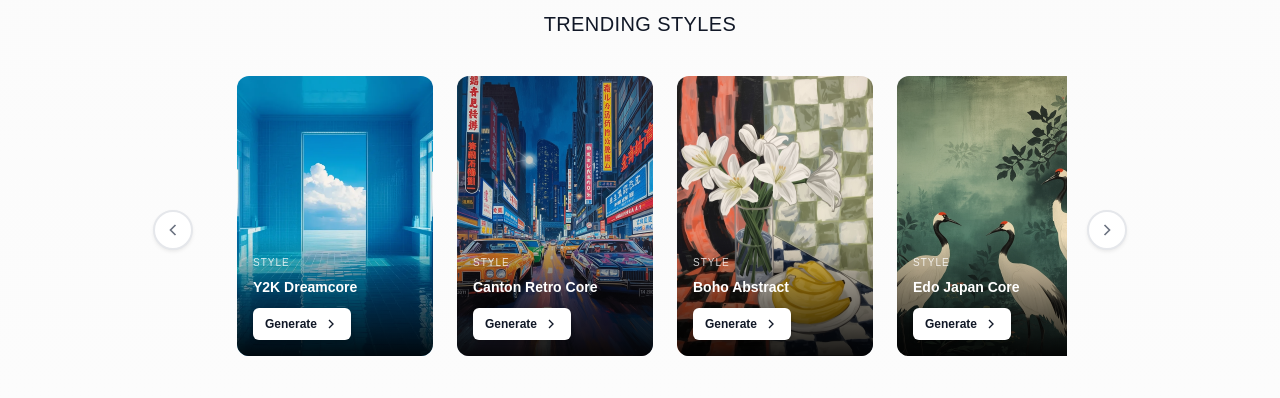
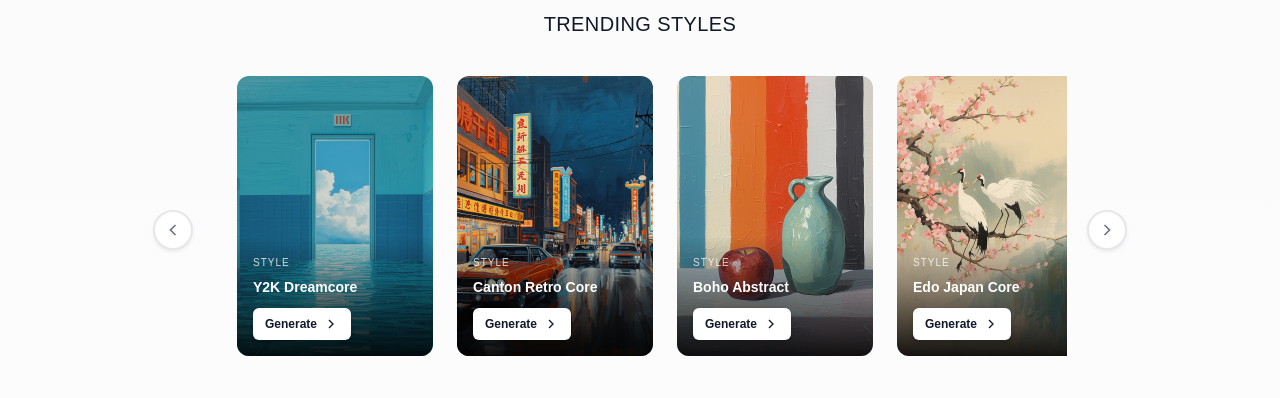
Before and after one commit to nathanielwalker1/picaso4, a website built with Vite: page index.html in a window 1280 px wide. Shown: the part 583-981 px from the top of the page. Built offline with nearby package versions, Linux system fonts and the light colour scheme; some packages are replaced by stand-ins of ours; no server answers; a web font is replaced by a local one.

Commit message:
updated images

```diff
--- a/index.html
+++ b/index.html
@@ -86,7 +86,7 @@
             <div class="trending-item">
               <div class="trending-card" data-style="y2k">
                 <div class="trending-card-image">
-                  <img src="/src/assets/y2k.png" alt="Y2K Dreamcore">
+                  <img src="/src/assets/y2k2.jpg" alt="Y2K Dreamcore">
                 </div>
                 <div class="trending-card-overlay">
                   <span class="trending-card-label">STYLE</span>
@@ -104,7 +104,7 @@
             <div class="trending-item">
               <div class="trending-card" data-style="canton">
                 <div class="trending-card-image">
-                  <img src="/src/assets/canton-retro.png" alt="Canton Retro Core">
+                  <img src="/src/assets/canton-retro2.png" alt="Canton Retro Core">
                 </div>
                 <div class="trending-card-overlay">
                   <span class="trending-card-label">STYLE</span>
@@ -122,7 +122,7 @@
             <div class="trending-item">
               <div class="trending-card" data-style="edo">
                 <div class="trending-card-image">
-                  <img src="/src/assets/flower.png" alt="Boho Abstract">
+                  <img src="/src/assets/flower2.jpg" alt="Boho Abstract">
                 </div>
                 <div class="trending-card-overlay">
                   <span class="trending-card-label">STYLE</span>
@@ -140,7 +140,7 @@
             <div class="trending-item">
               <div class="trending-card" data-style="japan">
                 <div class="trending-card-image">
-                  <img src="/src/assets/japan.png" alt="Edo Japan Core">
+                  <img src="/src/assets/japan2.jpg" alt="Edo Japan Core">
                 </div>
                 <div class="trending-card-overlay">
                   <span class="trending-card-label">STYLE</span>
```
Also changed, not shown: src/assets/canton-retro2.png (added), src/assets/flower2.jpg (added), src/assets/japan2.jpg (added), src/assets/y2k2.jpg (added).
